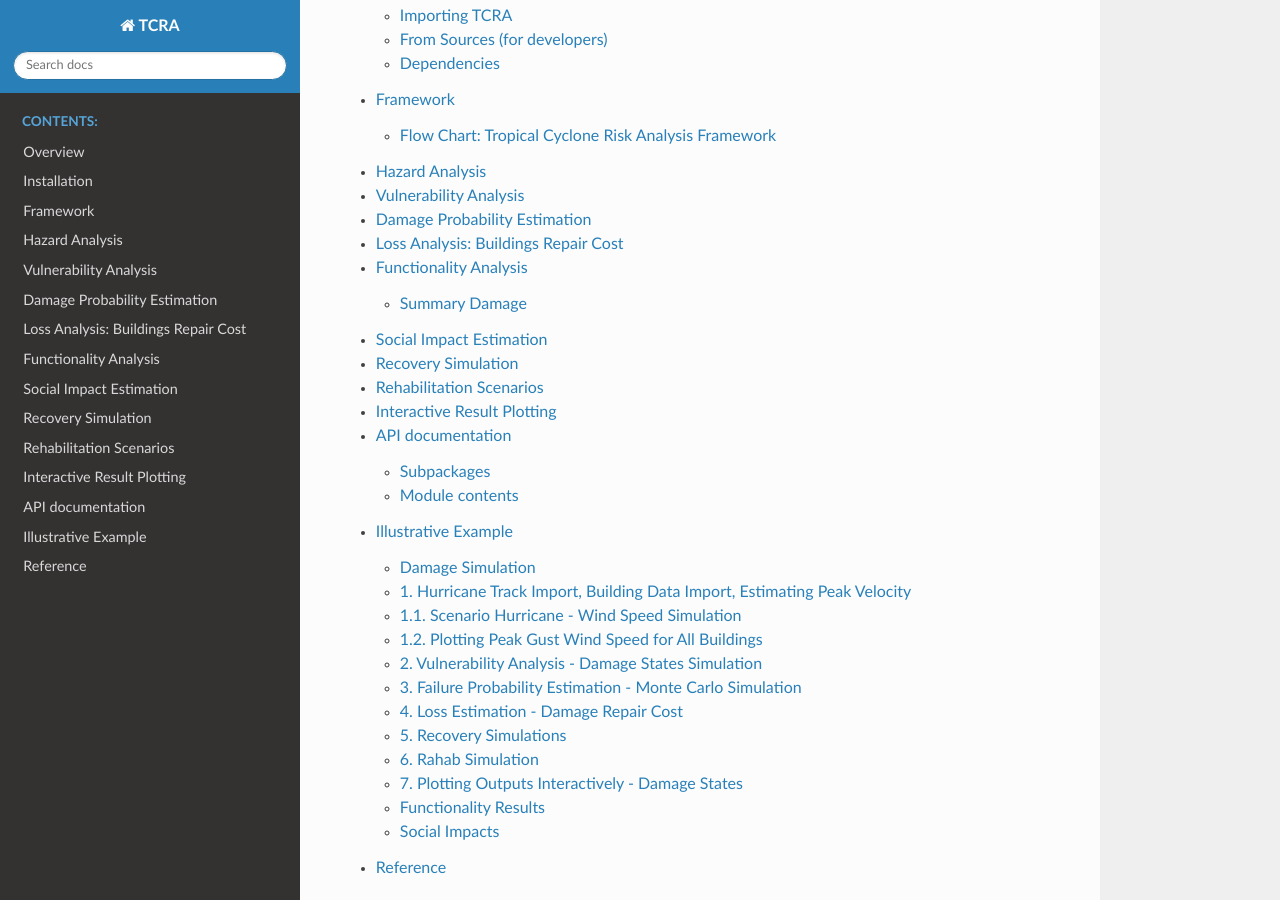
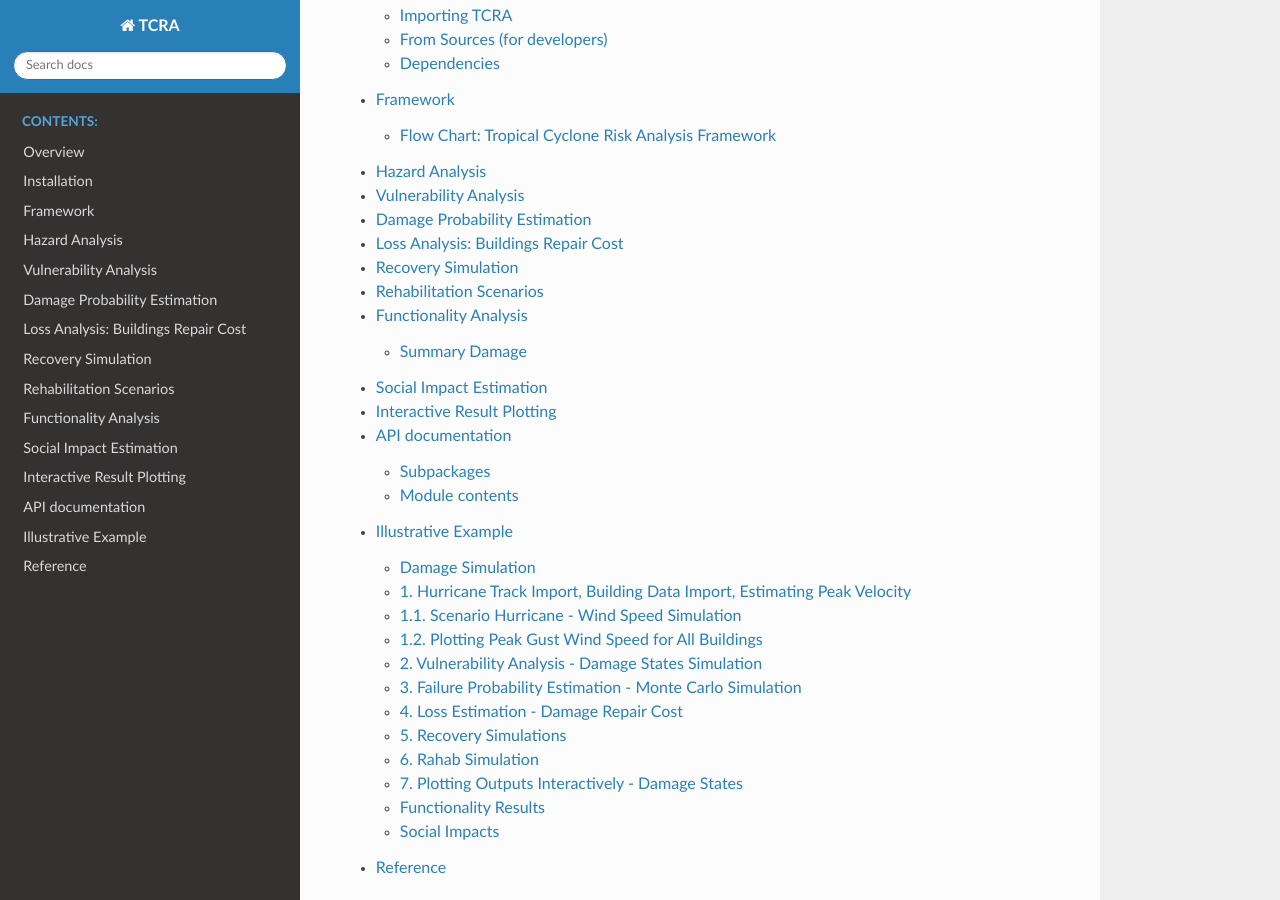
Before and after one commit to rxm562/TCRA, a Sphinx documentation site: the page built from docs/source/content.rst, in a window 1280 px wide and 900 px high, scrolled down 528 px. Built offline with Sphinx 7.4.7 and the Read the Docs theme 2.0.0, drawn with Linux system fonts in a browser that asks for light colours.

```diff
--- a/docs/source/content.rst
+++ b/docs/source/content.rst
@@ -12,9 +12,9 @@ Welcome to TCRA's documentation!
    vulnerability
    montecarlosimulation
    lossestimation
-   functionality
    recovery
    scenario
+   functionality
    interactiveplot
    API documentation <apidocs/tcra>
    example
```
